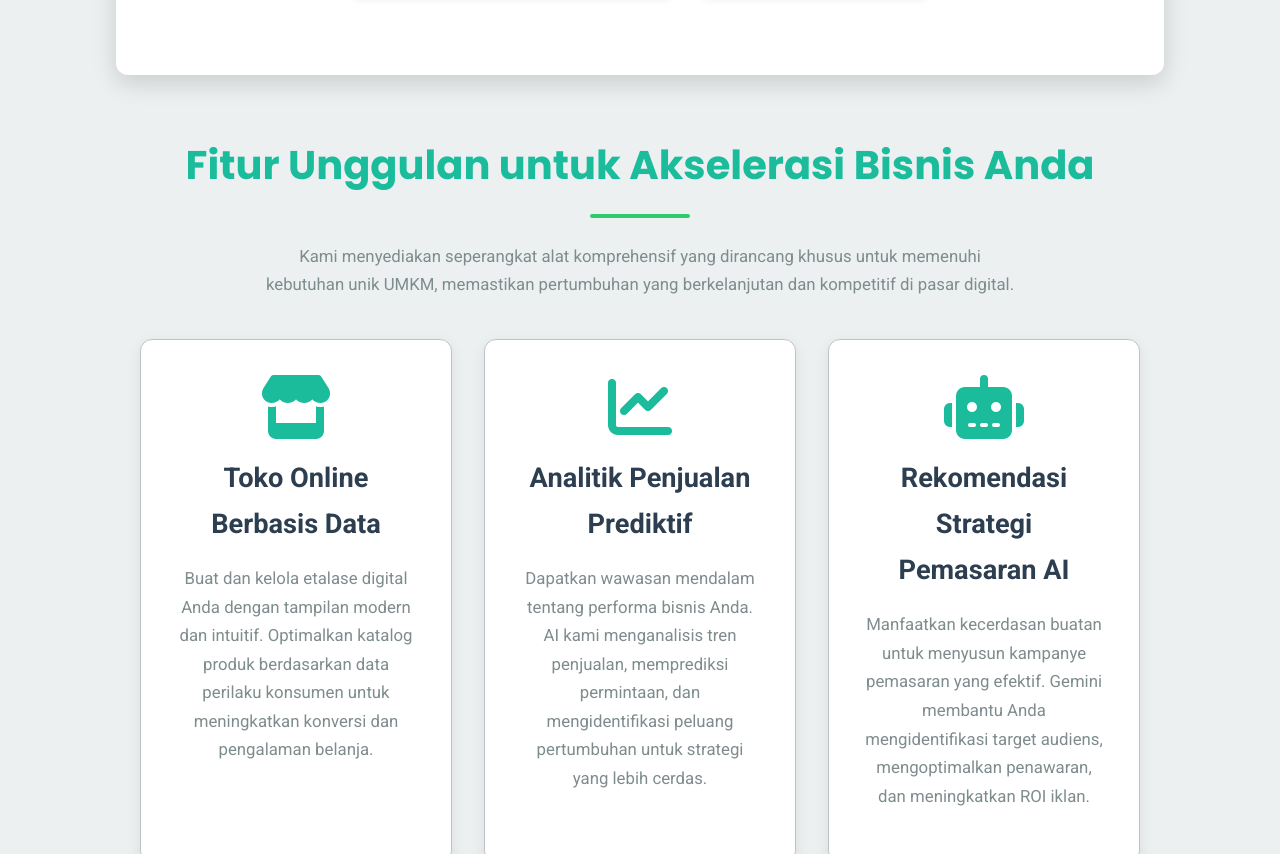
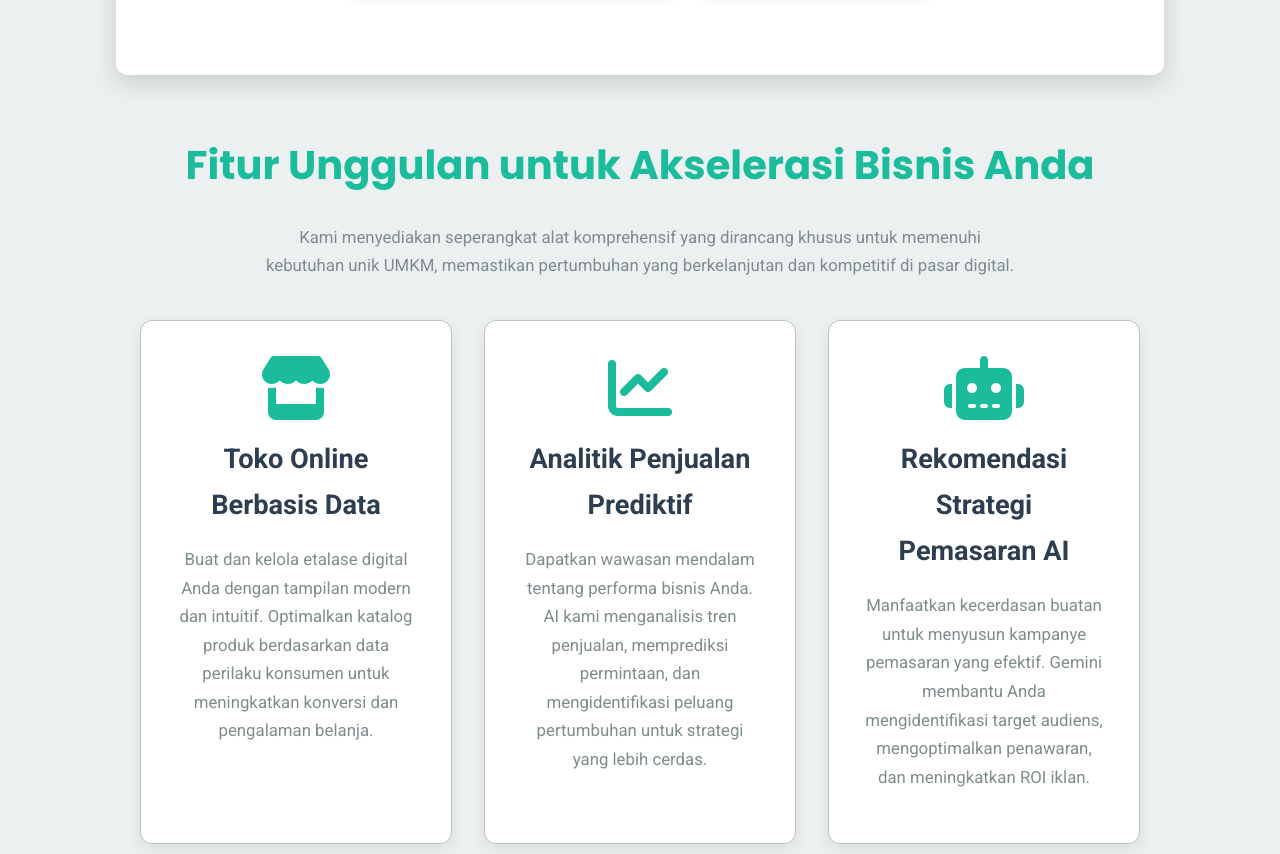
Before and after one commit to chjeremi/GoDigiUMKM, a plain HTML site: page index.html in a window 1280 px wide. Shown: the part 920-1774 px from the top of the page. Drawn offline with Linux system fonts and the light colour scheme; a small style sheet from the web is missing.

Commit message:
Update index.html

```diff
--- a/index.html
+++ b/index.html
@@ -148,7 +148,7 @@
               }
             }
 
-        h2::after {
+/*         h2::after {
             content: '';
             display: block;
             width: 100px;
@@ -156,7 +156,7 @@
             background: var(--secondary-color);
             margin: 15px auto 0;
             border-radius: 5px;
-        }
+        } */
 
         p {
             font-size: 1.05rem;
```
